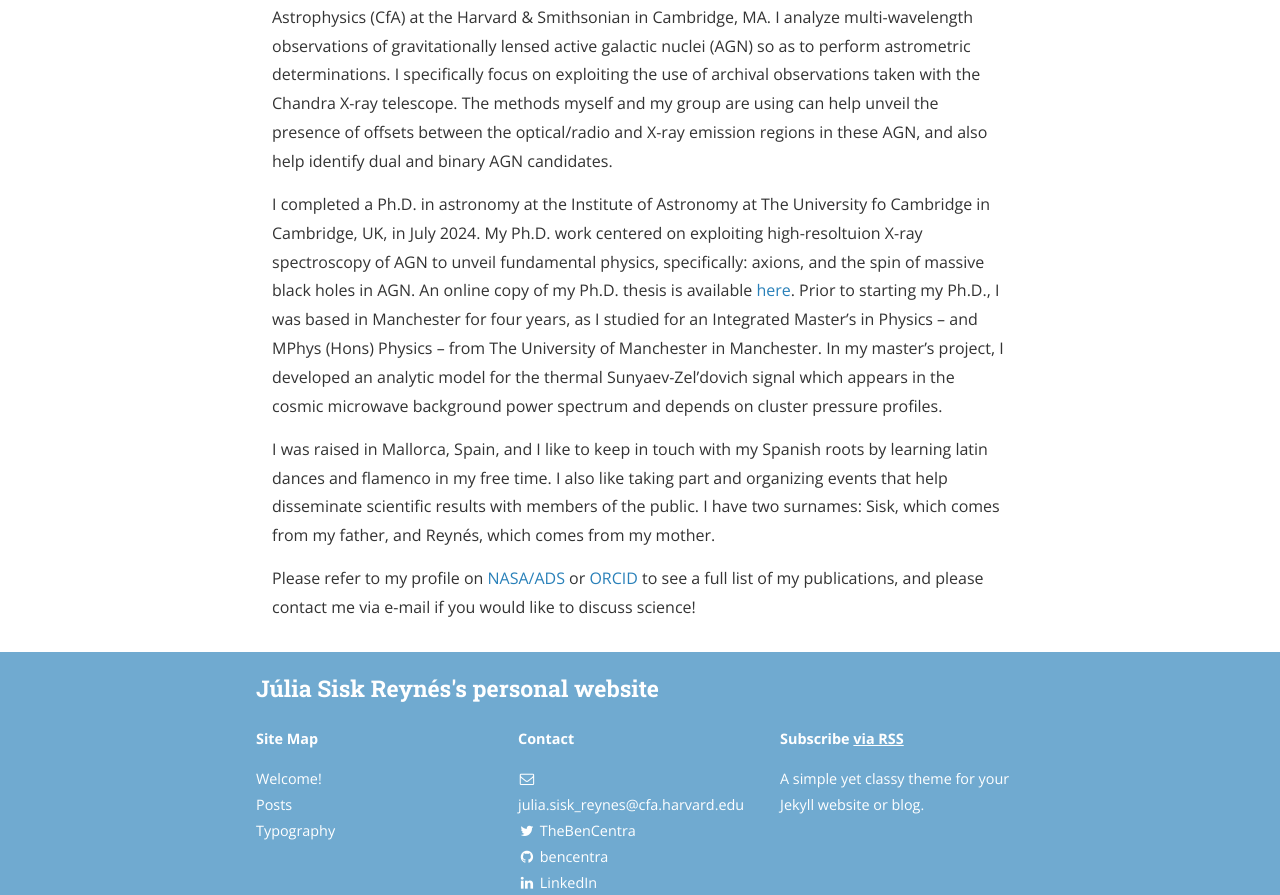
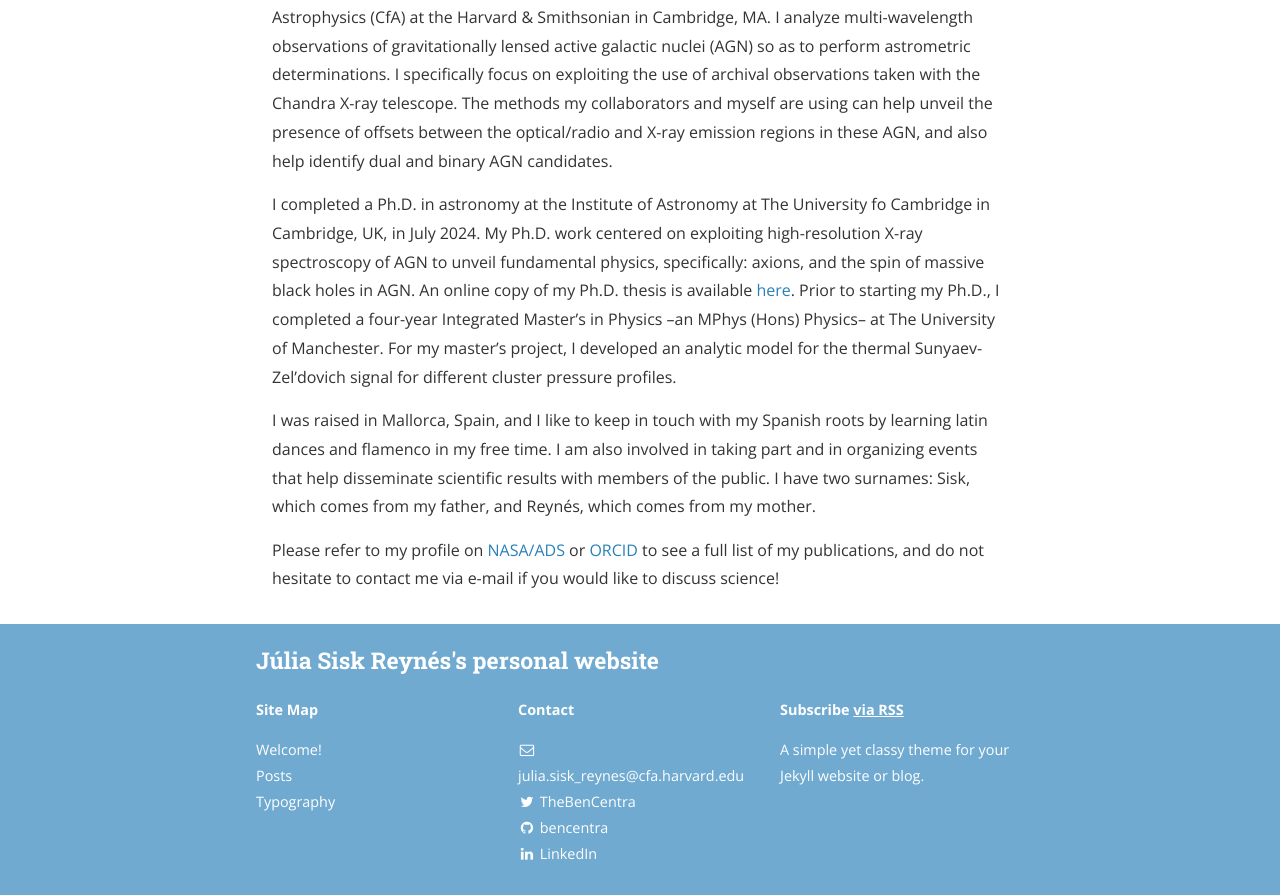
Before and after one commit to jsiskreynes-astro/jsiskreynes-astro.github.io, a Jekyll site: the page built from index.md, in a window 1280 px wide and 1400 px high. Shown: the part 505-1400 px from the top of the window. Built offline with Jekyll 4.4.1, drawn with Linux system fonts in a browser that asks for light colours; nearby versions of some CDN libraries; some of the changed text lies outside the part shown.

Commit message:
Changed index.md

```diff
--- a/index.md
+++ b/index.md
@@ -7,13 +7,13 @@
 
 ![alt text]({{ site.baseurl }}/assets/me.JPG "Profile Picture"){:.profile}
 
-I am an astronomer and, as of September 2024, a postdoctoral research fellow at the Center for Astrophysics (CfA) at the Harvard & Smithsonian in Cambridge, MA. I analyze multi-wavelength observations of gravitationally lensed active galactic nuclei (AGN) so as to perform astrometric determinations. I specifically focus on exploiting the use of archival observations taken with the Chandra X-ray telescope. The methods myself and my group are using can help unveil the presence of offsets between the optical/radio and X-ray emission regions in these AGN, and also help identify dual and binary AGN candidates.
+I am an astronomer and, as of September 2024, a postdoctoral research fellow at the Center for Astrophysics (CfA) at the Harvard & Smithsonian in Cambridge, MA. I analyze multi-wavelength observations of gravitationally lensed active galactic nuclei (AGN) so as to perform astrometric determinations. I specifically focus on exploiting the use of archival observations taken with the Chandra X-ray telescope. The methods my collaborators and myself are using can help unveil the presence of offsets between the optical/radio and X-ray emission regions in these AGN, and also help identify dual and binary AGN candidates.
 
-I completed a Ph.D. in astronomy at the Institute of Astronomy at The University fo Cambridge in Cambridge, UK, in July 2024. My Ph.D. work centered on exploiting high-resoltuion X-ray spectroscopy of AGN to unveil fundamental physics, specifically: axions, and the spin of massive black holes in AGN. An online copy of my Ph.D. thesis is available [here](https://www.repository.cam.ac.uk/items/73316b31-4841-4c8f-a1f4-5a6c6fcb0735). Prior to starting my Ph.D., I was based in Manchester for four years, as I studied for an Integrated Master's in Physics -- and MPhys (Hons) Physics -- from The University of Manchester in Manchester. In my master's project, I developed an analytic model for the thermal Sunyaev-Zel'dovich signal which appears in the cosmic microwave background power spectrum and depends on cluster pressure profiles.
+I completed a Ph.D. in astronomy at the Institute of Astronomy at The University fo Cambridge in Cambridge, UK, in July 2024. My Ph.D. work centered on exploiting high-resolution X-ray spectroscopy of AGN to unveil fundamental physics, specifically: axions, and the spin of massive black holes in AGN. An online copy of my Ph.D. thesis is available [here](https://www.repository.cam.ac.uk/items/73316b31-4841-4c8f-a1f4-5a6c6fcb0735). Prior to starting my Ph.D., I completed a four-year Integrated Master's in Physics --an MPhys (Hons) Physics-- at The University of Manchester. For my master's project, I developed an analytic model for the thermal Sunyaev-Zel'dovich signal for different cluster pressure profiles.
 
-I was raised in Mallorca, Spain, and I like to keep in touch with my Spanish roots by learning latin dances and flamenco in my free time. I also like taking part and organizing events that help disseminate scientific results with members of the public. I have two surnames: Sisk, which comes from my father, and Reynés, which comes from my mother.
+I was raised in Mallorca, Spain, and I like to keep in touch with my Spanish roots by learning latin dances and flamenco in my free time. I am also involved in taking part and in organizing events that help disseminate scientific results with members of the public. I have two surnames: Sisk, which comes from my father, and Reynés, which comes from my mother.
 
-Please refer to my profile on [NASA/ADS](https://ui.adsabs.harvard.edu/search/fq=%7B!type%3Daqp%20v%3D%24fq_database%7D&fq_database=(database%3Aastronomy%20OR%20database%3Aphysics)&q=%20%20author%3A%22sisk-reynes%22&sort=date%20desc%2C%20bibcode%20desc&p_=0) or [ORCID](https://orcid.org/0000-0003-3814-6796) to see a full list of my publications, and please contact me via e-mail if you would like to discuss science!
+Please refer to my profile on [NASA/ADS](https://ui.adsabs.harvard.edu/search/fq=%7B!type%3Daqp%20v%3D%24fq_database%7D&fq_database=(database%3Aastronomy%20OR%20database%3Aphysics)&q=%20%20author%3A%22sisk-reynes%22&sort=date%20desc%2C%20bibcode%20desc&p_=0) or [ORCID](https://orcid.org/0000-0003-3814-6796) to see a full list of my publications, and do not hesitate to contact me via e-mail if you would like to discuss science!
 
 [centrarium]: https://github.com/bencentra/centrarium
 [bencentra]: http://bencentra.com
```
